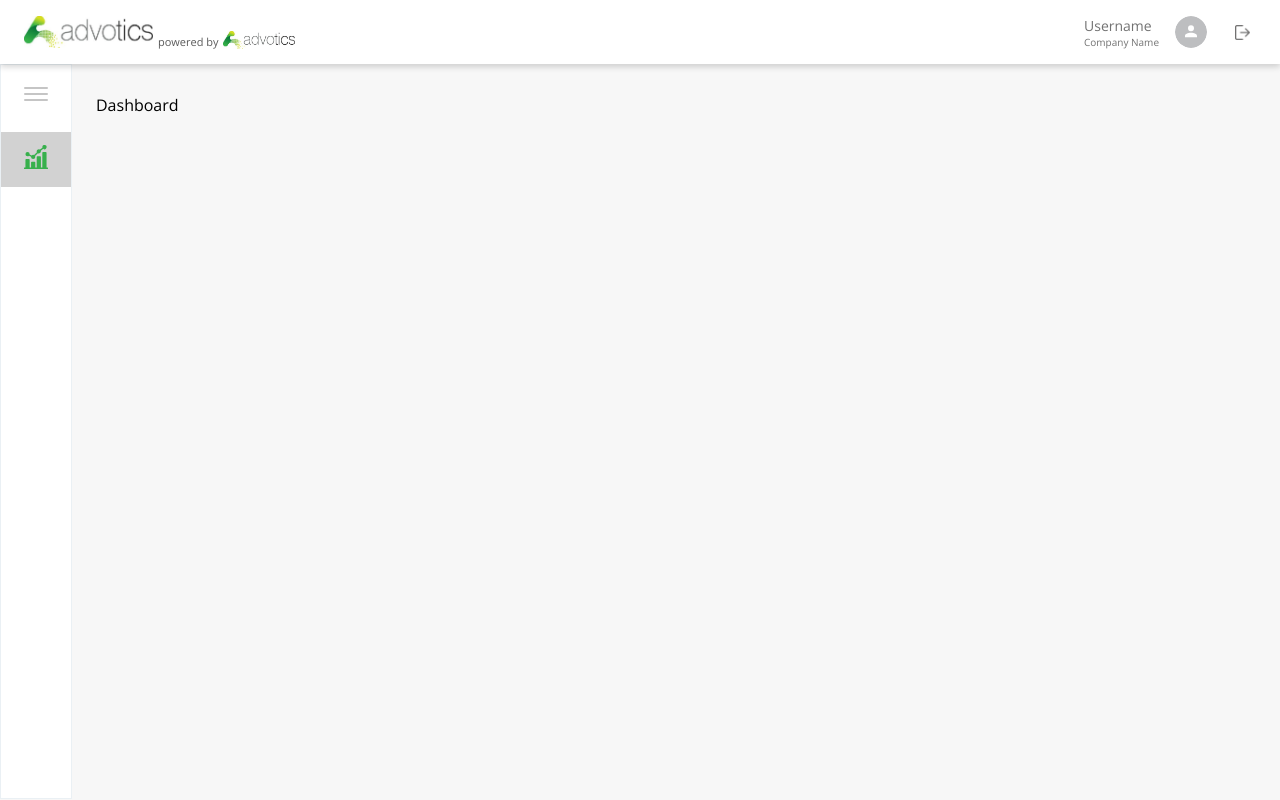
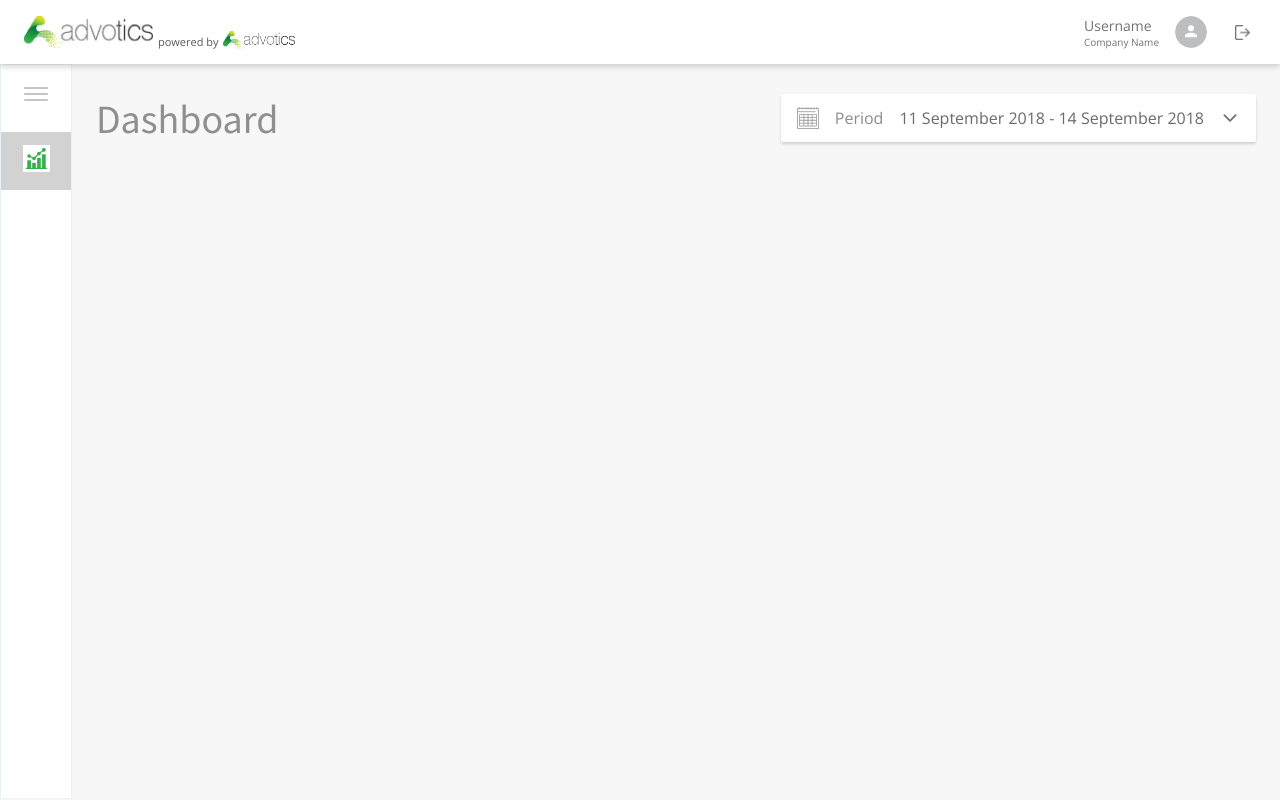
Before and after one commit to amrilsyaifa/advoticts-test, a React (Create React App) app: page / in a window 1280 px wide. Built offline with nearby package versions, Linux system fonts and the light colour scheme.

Commit message:
Create Date Range Picker

```diff
--- a/package.json
+++ b/package.json
@@ -11,6 +11,7 @@
     "@types/react": "^18.0.14",
     "@types/react-dom": "^18.0.5",
     "react": "^18.2.0",
+    "react-datepicker": "^4.8.0",
     "react-dom": "^18.2.0",
     "react-icons": "^4.4.0",
     "react-scripts": "5.0.1",
@@ -56,6 +57,7 @@
     ]
   },
   "devDependencies": {
+    "@types/react-datepicker": "^4.4.2",
     "@typescript-eslint/eslint-plugin": "^5.29.0",
     "@typescript-eslint/parser": "^5.29.0",
     "eslint": "^8.18.0",
--- /dev/null
+++ b/src/Hooks/useOnClickOutside.tsx
@@ -0,0 +1,24 @@
+import { useEffect } from "react";
+
+function useOnClickOutside(ref, handler) {
+  useEffect(() => {
+    const listener = (event) => {
+      if (!ref.current || ref.current.contains(event.target)) {
+        return;
+      }
+      handler(event);
+    };
+    document.addEventListener("mousedown", listener);
+    document.addEventListener("touchstart", listener);
+    return () => {
+      document.removeEventListener("mousedown", listener);
+      document.removeEventListener("touchstart", listener);
+    };
+  }, [ref, handler]);
+}
+
+const UseOnClickOutside = () => {
+  return { useOnClickOutside };
+};
+
+export default UseOnClickOutside;
--- /dev/null
+++ b/src/Reusables/Components/DateRangePicker/DateRangePicker.module.scss
@@ -0,0 +1,152 @@
+@import "src/Reusables/Styles/Variables";
+
+.container {
+  position: relative;
+  :global {
+    .react-datepicker__header {
+      background-color: transparent;
+    }
+    .react-datepicker {
+      border: none;
+    }
+    .react-datepicker__day--selected {
+      background: $green_300 !important;
+      border-radius: 30px;
+    }
+    .react-datepicker__day--in-range {
+      background: $green_300 !important;
+      border-radius: 30px;
+    }
+    .react-datepicker__day--in-selecting-range {
+      background: $green_200 !important;
+      border-radius: 30px;
+    }
+    .react-datepicker__day {
+      color: $gray500;
+    }
+    .react-datepicker__day-name {
+      color: $gray500;
+    }
+  }
+  .custom-input-container {
+    min-width: 200px;
+    height: 48px;
+    background-color: $white 0% 0% no-repeat padding-box;
+    box-shadow: 0px 2px 3px #00000029;
+    border-radius: 2px;
+    box-sizing: border-box;
+    padding: 13px 16px;
+    flex-direction: row;
+    align-items: center;
+    display: flex;
+    font-family: $base_font;
+    background-color: $white;
+    cursor: pointer;
+    .icon-calendar {
+      width: 22px;
+      height: 22px;
+    }
+    .text-period {
+      font-size: 16px !important;
+      color: $gray400;
+      padding-left: 16px;
+      padding-right: 16px;
+    }
+    .text-date {
+      color: $gray600;
+      font-size: 16px !important;
+    }
+    .chevron-icon {
+      color: $gray700;
+      padding-left: 16px;
+      font-size: 20px;
+    }
+  }
+}
+
+.is-hidden {
+  display: none;
+}
+
+.wrapper-card {
+  position: absolute;
+  right: 0;
+  top: 50px;
+  z-index: $zIndex90;
+  .card-menu {
+    position: relative;
+    width: 650px;
+    min-height: 300px;
+    background: $white 0% 0% no-repeat padding-box;
+    box-shadow: 0px 2px 6px #0000000a;
+    border: 0.5px solid #cdcdcd;
+    border-radius: 2px;
+    padding: 15px;
+    .button-close {
+      position: absolute;
+      right: 10px;
+      top: 10px;
+      background-color: transparent;
+      border: none;
+      cursor: pointer;
+      .button-icon {
+        font-size: 24px;
+        color: $gray700;
+      }
+    }
+    .content {
+      display: flex;
+      flex-direction: column;
+      .row-text {
+        display: flex;
+        flex-direction: row;
+        align-items: center;
+        .icon-calendar {
+          width: 20px;
+          height: 20px;
+        }
+        .title {
+          color: $gray600;
+          padding-left: 16px;
+          font-weight: bold;
+        }
+      }
+      .row {
+        display: flex;
+        flex-direction: row;
+        .content-list {
+          margin-top: 14px;
+          display: flex;
+          flex-direction: column;
+          .list {
+            font-size: 14px;
+            color: $gray500;
+            border-bottom: 1px $gray500 solid;
+            height: 25px;
+            padding-top: 10px;
+            margin-bottom: 5px;
+            width: 120px;
+            cursor: pointer;
+          }
+          .button-apply {
+            background-color: $green_300;
+            color: $white;
+            width: 120px;
+            margin-top: 16px;
+            border: none;
+            height: 30px;
+            border-radius: 3px;
+            cursor: pointer;
+          }
+        }
+        .divider {
+          margin-left: 20px;
+          margin-right: 20px;
+          height: 305px;
+          width: 1px;
+          background-color: $gray300;
+        }
+      }
+    }
+  }
+}
--- /dev/null
+++ b/src/Reusables/Components/DateRangePicker/DateRangePicker.tsx
@@ -0,0 +1,125 @@
+import React, { useRef, useState } from "react";
+import { IoChevronDownOutline, IoCloseOutline } from "react-icons/io5";
+import Styles from "./DateRangePicker.module.scss";
+import { IListPeriod, ListPeriod } from "./DateRangePickerConstant";
+import DatePicker from "react-datepicker";
+import UseOnClickOutside from "src/Hooks/useOnClickOutside";
+
+interface IMenuDatePicker {
+  startDate: Date | null;
+  endDate: Date | null;
+  onChange: (e: [Date | null, Date | null]) => void;
+  onCLose: () => void;
+  onApply: () => void;
+  isShow: boolean;
+}
+
+const DateRangePicker = () => {
+  const [startDate, setStartDate] = useState<Date | null>(new Date());
+  const [endDate, setEndDate] = useState<Date | null>(null);
+  const [isShow, setIsShow] = useState<boolean>(false);
+
+  const { useOnClickOutside } = UseOnClickOutside();
+
+  const ref = useRef<HTMLDivElement>(null);
+
+  useOnClickOutside(ref, () => setIsShow(false));
+
+  const onChange = (dates: [Date | null, Date | null]) => {
+    const [start, end] = dates;
+    setStartDate(start);
+    setEndDate(end);
+  };
+
+  const onCLose = () => {
+    setIsShow(false);
+  };
+
+  const onApply = () => {
+    onCLose();
+  };
+
+  const onOpen = () => {
+    setIsShow(true);
+  };
+
+  return (
+    <div className={Styles["container"]} ref={ref}>
+      <div className={Styles["custom-input-container"]} onClick={onOpen}>
+        <img
+          className={Styles["icon-calendar"]}
+          src="/assets/images/calendar@2x.png"
+          alt="icon-calendar"
+        />
+        <div className={Styles["text-period"]}>Period</div>
+        <div className={Styles["text-date"]}>
+          11 September 2018 - 14 September 2018
+        </div>
+        <IoChevronDownOutline className={Styles["chevron-icon"]} />
+      </div>
+      <MenuDatePicker
+        isShow={isShow}
+        startDate={startDate}
+        endDate={endDate}
+        onChange={onChange}
+        onCLose={onCLose}
+        onApply={onApply}
+      />
+    </div>
+  );
+};
+
+const MenuDatePicker: React.FC<IMenuDatePicker> = ({
+  startDate,
+  endDate,
+  onChange,
+  isShow,
+  onCLose,
+  onApply,
+}) => {
+  return (
+    <div
+      className={`${Styles["wrapper-card"]} ${!isShow && Styles["is-hidden"]}`}
+    >
+      <div className={Styles["card-menu"]}>
+        <button className={Styles["button-close"]} onClick={onCLose}>
+          <IoCloseOutline className={Styles["button-icon"]} />
+        </button>
+        <div className={Styles["content"]}>
+          <div className={Styles["row-text"]}>
+            <img
+              className={Styles["icon-calendar"]}
+              src="/assets/images/calendar@2x.png"
+              alt="icon-calendar"
+            />
+            <div className={Styles["title"]}>Period</div>
+          </div>
+          <div className={Styles["row"]}>
+            <div className={Styles["content-list"]}>
+              {ListPeriod.map((item: IListPeriod) => (
+                <div key={item.key} className={Styles["list"]}>
+                  {item.label}
+                </div>
+              ))}
+              <button className={Styles["button-apply"]} onClick={onApply}>
+                Apply
+              </button>
+            </div>
+            <div className={Styles["divider"]} />
+            <DatePicker
+              selected={startDate}
+              startDate={startDate}
+              endDate={endDate}
+              onChange={onChange}
+              selectsRange
+              inline
+              monthsShown={2}
+            />
+          </div>
+        </div>
+      </div>
+    </div>
+  );
+};
+
+export default DateRangePicker;
--- /dev/null
+++ b/src/Reusables/Components/DateRangePicker/DateRangePickerConstant.ts
@@ -0,0 +1,57 @@
+export interface IListPeriod {
+  key: number;
+  label: string;
+  value: IValue;
+  isOneMonth: boolean;
+  isCustom: boolean;
+}
+
+interface IValue {
+  from: number;
+  to: number;
+}
+
+export const ListPeriod: IListPeriod[] = [
+  {
+    key: 1,
+    label: "Today",
+    value: { from: 1, to: 1 },
+    isOneMonth: false,
+    isCustom: false,
+  },
+  {
+    key: 2,
+    label: "Yesterday",
+    value: { from: 1, to: -1 },
+    isOneMonth: false,
+    isCustom: false,
+  },
+  {
+    key: 3,
+    label: "Last 7 days",
+    value: { from: 1, to: -7 },
+    isOneMonth: false,
+    isCustom: false,
+  },
+  {
+    key: 4,
+    label: "Last 30 days",
+    value: { from: 1, to: -30 },
+    isOneMonth: false,
+    isCustom: false,
+  },
+  {
+    key: 5,
+    label: "This Month",
+    value: { from: 0, to: 0 },
+    isOneMonth: true,
+    isCustom: false,
+  },
+  {
+    key: 6,
+    label: "Custom",
+    value: { from: 0, to: 0 },
+    isOneMonth: false,
+    isCustom: true,
+  },
+];
--- /dev/null
+++ b/src/Reusables/Components/DateRangePicker/index.ts
@@ -0,0 +1 @@
+export { default } from "./DateRangePicker";
--- a/src/Reusables/Components/SideBar/ConstantSidebar.module.scss
+++ b/src/Reusables/Components/SideBar/ConstantSidebar.module.scss
@@ -1,6 +1,10 @@
+@import "src/Reusables/Styles/Variables";
+
 .chart {
   img {
-    width: 24px;
-    height: 24px;
+    width: 21px;
+    height: 21px;
+    background-color: $white;
+    padding: 3px;
   }
 }
--- a/src/Reusables/Pages/Home/Home.module.scss
+++ b/src/Reusables/Pages/Home/Home.module.scss
@@ -2,4 +2,16 @@
 
 .container {
   position: relative;
+  display: flex;
+  flex-direction: column;
+  .header {
+    display: inherit;
+    flex-direction: row;
+    justify-content: space-between;
+    .header-text {
+      font-family: $secondary_font;
+      font-size: 40px;
+      color: $gray500;
+    }
+  }
 }
--- a/src/Reusables/Pages/Home/Home.tsx
+++ b/src/Reusables/Pages/Home/Home.tsx
@@ -1,11 +1,13 @@
 import React from "react";
+import DateRangePicker from "src/Reusables/Components/DateRangePicker";
 import Styles from "./Home.module.scss";
 
 const Home = () => {
   return (
     <div className={Styles["container"]}>
-      <div>
-        <div>Dashboard</div>
+      <div className={Styles["header"]}>
+        <div className={Styles["header-text"]}>Dashboard</div>
+        <DateRangePicker />
       </div>
     </div>
   );
--- a/src/index.scss
+++ b/src/index.scss
@@ -1,4 +1,6 @@
 @import "src/Reusables/Styles/Variables";
+@import "~react-datepicker/dist/react-datepicker.css";
+// @import "react-datepicker/dist/react-datepicker.css"
 
 body {
   margin: 0;
--- a/src/index.tsx
+++ b/src/index.tsx
@@ -1,6 +1,8 @@
 import React from "react";
 import ReactDOM from "react-dom/client";
 import "./index.scss";
+// import "react-datepicker/dist/react-datepicker.css";
+// import "react-datepicker/dist/react-datepicker-cssmodules.min.css";
 import App from "./App";
 import reportWebVitals from "./reportWebVitals";
 
```
Also changed, not shown: 2 other files (tests, documents, lock files or other folders).
